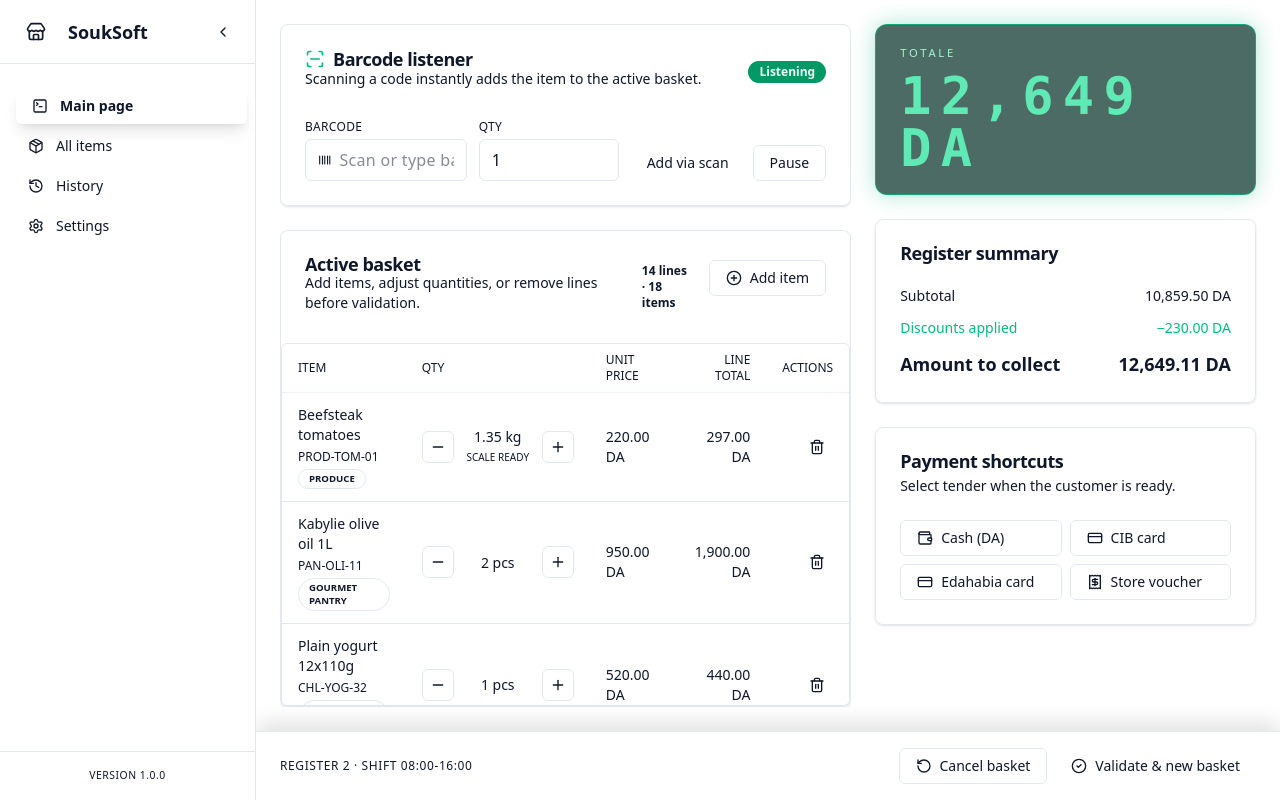
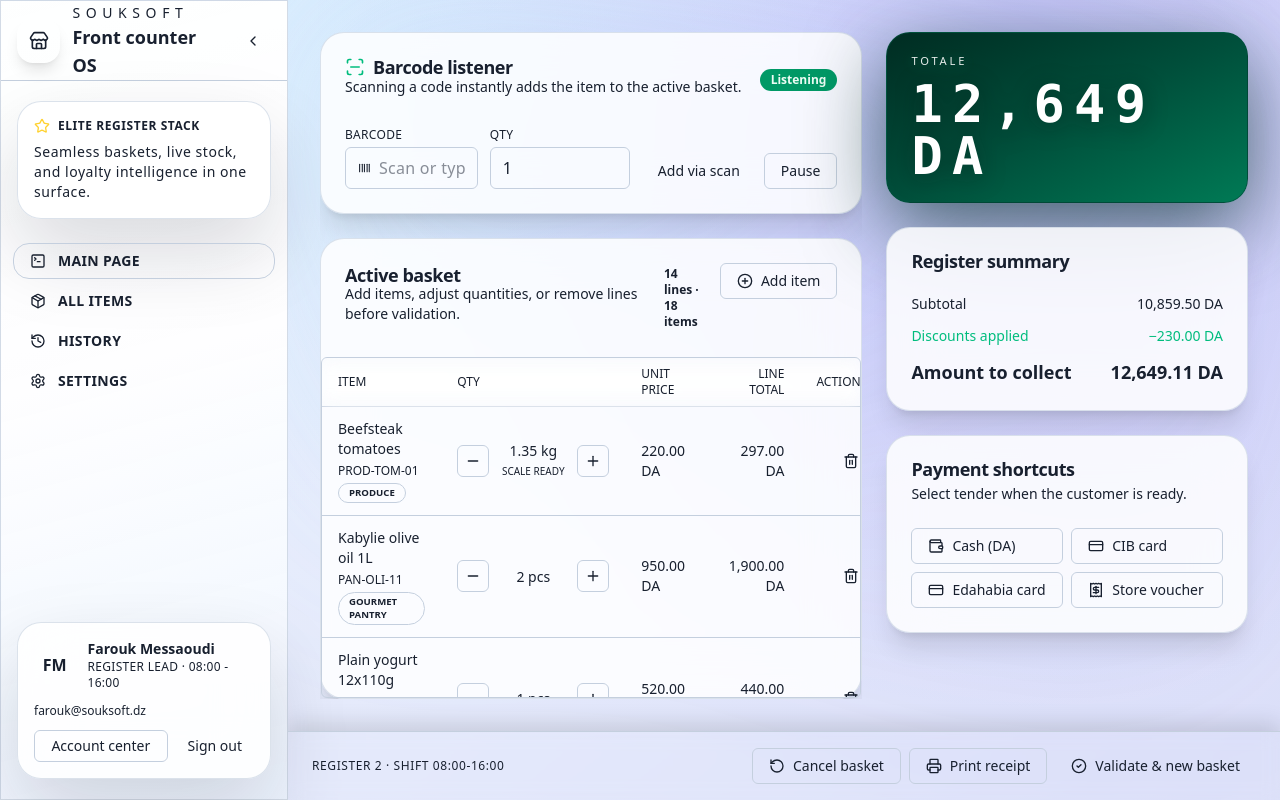
Before and after one commit to faroukchebaiki/SoukSoft, a React (Vite) app: page / in a window 1280 px wide. Built offline with nearby package versions, Linux system fonts and the light colour scheme.

Commit message:
feat: enhance UI components with glass panel effects, update navigation styles, and add user profile management

```diff
--- a/src/App.tsx
+++ b/src/App.tsx
@@ -1,4 +1,9 @@
-import { ChevronLeft, ChevronRight, Store } from "lucide-react";
+import {
+  ChevronLeft,
+  ChevronRight,
+  Star,
+  Store,
+} from "lucide-react";
 import { useState } from "react";
 
 import { Button } from "@/components/ui/button";
@@ -10,6 +15,7 @@ import {
   paymentMethods,
   purchaseHistory,
   settingsOptions,
+  activeUser,
 } from "@/data/mockData";
 import { cn } from "@/lib/utils";
 import type { Section } from "@/types";
@@ -47,19 +53,26 @@ export default function App() {
     <div className="flex h-screen min-w-[1100px] overflow-hidden bg-background text-foreground">
       <aside
         className={cn(
-          "sticky top-0 flex h-screen shrink-0 flex-col border-r bg-card/30 transition-[width] duration-300",
-          navCollapsed ? "w-24" : "w-64",
+          "sidebar-shell sticky top-0 flex h-screen shrink-0 flex-col transition-[width] duration-300",
+          navCollapsed ? "w-24" : "w-72",
         )}
       >
-        <div className="flex h-16 items-center gap-3 border-b px-4">
-          <div className="flex h-10 w-10 items-center justify-center rounded-xl bg-primary text-primary-foreground">
+        <div className="flex h-20 items-center gap-3 border-b border-border/60 px-4">
+          <div className="flex h-11 w-11 items-center justify-center rounded-2xl bg-primary/15 text-primary shadow-lg">
             <Store className="h-5 w-5" />
           </div>
-          {!navCollapsed && <h1 className="text-lg font-semibold">SoukSoft</h1>}
+          {!navCollapsed && (
+            <div>
+              <p className="text-sm uppercase tracking-[0.4em] text-muted-foreground">
+                SoukSoft
+              </p>
+              <h1 className="text-lg font-semibold text-foreground">Front counter OS</h1>
+            </div>
+          )}
           <Button
             variant="ghost"
             size="icon"
-            className="ml-auto h-8 w-8 shrink-0"
+            className="ml-auto h-9 w-9 shrink-0 text-muted-foreground hover:bg-muted/40"
             aria-label={navCollapsed ? "Expand navigation" : "Collapse navigation"}
             onClick={() => setNavCollapsed((prev) => !prev)}
           >
@@ -71,6 +84,18 @@ export default function App() {
           </Button>
         </div>
 
+        {!navCollapsed && (
+          <div className="mx-4 mt-5 glass-panel p-4 text-[0.7rem] uppercase tracking-wider text-muted-foreground">
+            <div className="flex items-center gap-2 text-xs font-semibold">
+              <Star className="h-4 w-4 text-amber-300" />
+              Elite register stack
+            </div>
+            <p className="mt-2 text-sm normal-case text-foreground/80">
+              Seamless baskets, live stock, and loyalty intelligence in one surface.
+            </p>
+          </div>
+        )}
+
         <nav className="flex-1 space-y-1 overflow-y-auto px-3 py-6">
           {navigation.map(({ label, icon: Icon }) => {
             const isActive = activeSection === label;
@@ -80,18 +105,18 @@ export default function App() {
                 variant="ghost"
                 title={label}
                 className={cn(
-                  "group relative w-full rounded-md px-4 py-2 text-sm transition-all duration-200 hover:translate-x-1 focus-visible:ring-2 focus-visible:ring-primary/40",
+                  "group relative w-full rounded-2xl border border-transparent px-4 py-3 text-sm font-semibold uppercase tracking-wide text-muted-foreground transition-all duration-200 focus-visible:ring-2 focus-visible:ring-primary/40",
                   navCollapsed ? "justify-center" : "justify-start gap-3",
                   isActive
-                    ? "translate-x-1 bg-primary text-primary-foreground shadow-lg hover:bg-primary/90 hover:text-primary-foreground font-semibold"
-                    : "text-muted-foreground hover:bg-primary/10 hover:text-foreground",
+                    ? "border-primary/70 bg-primary/10 text-primary hover:bg-primary/15"
+                    : "hover:border-muted hover:bg-muted/40 hover:text-foreground",
                 )}
                 onClick={() => setActiveSection(label)}
                 aria-current={isActive ? "page" : undefined}
               >
                 <span
                   className={cn(
-                    "absolute inset-y-1 left-1 w-[3px] rounded-full bg-primary opacity-0 transition-opacity duration-200 group-hover:opacity-50",
+                    "absolute inset-y-3 left-2 w-[3px] rounded-full bg-primary opacity-0 transition-opacity duration-200 group-hover:opacity-50",
                     isActive ? "opacity-100" : undefined,
                   )}
                 />
@@ -101,8 +126,53 @@ export default function App() {
             );
           })}
         </nav>
-        <div className="border-t px-3 py-4 text-center text-[0.65rem] uppercase tracking-wider text-muted-foreground">
-          {navCollapsed ? "v1.0.0" : "Version 1.0.0"}
+        <div className="px-4 pb-5">
+          <div
+            className={cn(
+              "glass-panel p-4 text-sm text-muted-foreground transition-all",
+              navCollapsed ? "items-center justify-center p-2 text-center" : "space-y-3",
+            )}
+          >
+            <div className="flex items-center gap-3">
+              <div className="flex h-11 w-11 items-center justify-center rounded-full bg-primary/15 text-base font-semibold text-primary">
+                {activeUser.avatarInitials}
+              </div>
+              {!navCollapsed && (
+                <div>
+                  <p className="text-sm font-semibold text-foreground">
+                    {activeUser.name}
+                  </p>
+                  <p className="text-xs uppercase tracking-wide text-muted-foreground">
+                    {activeUser.role} · {activeUser.shift}
+                  </p>
+                </div>
+              )}
+            </div>
+            {!navCollapsed && (
+              <>
+                <p className="text-xs leading-tight text-muted-foreground">
+                  {activeUser.email}
+                </p>
+                <div className="flex flex-wrap gap-2">
+                  <Button
+                    variant="secondary"
+                    size="sm"
+                    className="flex-1 border border-primary/30 bg-primary/10 text-primary hover:bg-primary/15"
+                    onClick={() => setActiveSection("Settings")}
+                  >
+                    Account center
+                  </Button>
+                  <Button
+                    variant="ghost"
+                    size="sm"
+                    className="text-muted-foreground hover:bg-muted/40 hover:text-foreground"
+                  >
+                    Sign out
+                  </Button>
+                </div>
+              </>
+            )}
+          </div>
         </div>
       </aside>
 
--- a/src/components/CheckoutSummaryPanel.tsx
+++ b/src/components/CheckoutSummaryPanel.tsx
@@ -13,12 +13,12 @@ export function CheckoutSummaryPanel({
 }: CheckoutSummaryPanelProps) {
   return (
     <div className="space-y-6">
-      <div className="rounded-xl border border-emerald-500/70 bg-emerald-950/70 px-6 py-5 text-emerald-300 shadow-[0_0_22px_rgba(16,185,129,0.35)]">
+      <div className="glass-panel border border-emerald-900/70 bg-gradient-to-br from-emerald-950 via-emerald-900 to-emerald-700 px-6 py-5 text-white shadow-[0_25px_80px_rgba(2,44,34,0.65)] dark:border-emerald-500/50 dark:from-emerald-500/25 dark:via-transparent dark:to-emerald-500/8 dark:text-emerald-100">
         <div className="flex flex-col gap-2">
-          <span className="text-[0.7rem] font-medium uppercase tracking-[0.25em] text-emerald-200">
+          <span className="text-[0.7rem] font-medium uppercase tracking-[0.25em] text-white/90 drop-shadow-[0_2px_6px_rgba(16,185,129,0.45)] dark:text-emerald-200">
             Totale
           </span>
-          <span className="font-mono text-5xl font-bold tracking-[0.18em] leading-none sm:text-[3.25rem]">
+          <span className="font-mono text-5xl font-bold tracking-[0.18em] leading-none text-white drop-shadow-[0_4px_12px_rgba(9,9,9,0.35)] dark:text-emerald-100 sm:text-[3.25rem]">
             {totalDisplayValue}
           </span>
         </div>
--- a/src/components/ui/card.tsx
+++ b/src/components/ui/card.tsx
@@ -8,7 +8,7 @@ const Card = forwardRef<HTMLDivElement, HTMLAttributes<HTMLDivElement>>(
   <div
     ref={ref}
     className={cn(
-      "rounded-lg border bg-card text-card-foreground shadow-sm",
+      "glass-panel text-card-foreground shadow-xl",
       className,
     )}
     {...props}
--- a/src/data/mockData.ts
+++ b/src/data/mockData.ts
@@ -9,9 +9,10 @@ import {
 } from "lucide-react";
 
 import type {
+  AccountProfile,
   CartItem,
+  CatalogProduct,
   NavigationItem,
-  CatalogProduct,
   PaymentMethod,
   PurchaseHistoryEntry,
   Section,
@@ -398,3 +399,12 @@ export const settingsOptions: SettingOption[] = [
 ];
 
 export const DEFAULT_SECTION: Section = "Main page";
+
+export const activeUser: AccountProfile = {
+  id: "USR-204",
+  name: "Farouk Messaoudi",
+  role: "Register lead",
+  email: "farouk@souksoft.dz",
+  avatarInitials: "FM",
+  shift: "08:00 - 16:00",
+};
--- a/src/pages/AllItems.tsx
+++ b/src/pages/AllItems.tsx
@@ -36,7 +36,7 @@ export function AllItems({ products }: AllItemsProps) {
   ).length;
 
   return (
-    <main className="flex-1 overflow-y-auto px-6 py-6">
+    <main className="page-shell flex-1 overflow-y-auto px-8 py-8">
       <div className="mb-6 flex flex-col gap-4 lg:flex-row lg:items-center lg:justify-between">
         <div>
           <h1 className="text-2xl font-semibold tracking-tight">All items</h1>
--- a/src/pages/MainPage.tsx
+++ b/src/pages/MainPage.tsx
@@ -4,6 +4,7 @@ import {
   Minus,
   Plus,
   PlusCircle,
+  Printer,
   RotateCcw,
   ScanLine,
   Trash2,
@@ -199,9 +200,14 @@ export function MainPage({
     setBasketVersion((version) => version + 1);
   }, [appendActivity]);
 
+  const handlePrintReceipt = useCallback(() => {
+    appendActivity("Receipt printed");
+    window.print();
+  }, [appendActivity]);
+
   return (
-    <div className="flex h-full flex-col">
-      <main className="grid flex-1 gap-6 overflow-hidden px-6 py-6 lg:grid-cols-[3fr_2fr]">
+    <div className="page-shell flex h-full flex-col">
+      <main className="grid flex-1 gap-6 overflow-hidden px-8 py-8 lg:grid-cols-[3fr_2fr]">
         <section className="flex min-h-0 flex-col gap-6 overflow-hidden">
           <Card>
             <CardHeader className="flex flex-col gap-2 sm:flex-row sm:items-center sm:justify-between">
@@ -475,6 +481,10 @@ export function MainPage({
               <RotateCcw className="h-4 w-4" />
               Cancel basket
             </Button>
+            <Button variant="outline" className="gap-2" onClick={handlePrintReceipt}>
+              <Printer className="h-4 w-4" />
+              Print receipt
+            </Button>
             <Button className="gap-2" onClick={handleFinishBasket}>
               <CheckCircle2 className="h-4 w-4" />
               Validate & new basket
--- a/src/pages/PurchaseHistory.tsx
+++ b/src/pages/PurchaseHistory.tsx
@@ -13,7 +13,7 @@ export function PurchaseHistory({ entries }: PurchaseHistoryProps) {
   const totalCollected = entries.reduce((sum, entry) => sum + entry.total, 0);
 
   return (
-    <main className="flex-1 overflow-y-auto px-6 py-6">
+    <main className="page-shell flex-1 overflow-y-auto px-8 py-8">
       <header className="mb-6 flex flex-col gap-3 md:flex-row md:items-center md:justify-between">
         <div>
           <h1 className="text-2xl font-semibold tracking-tight">History</h1>
--- a/src/pages/Settings.tsx
+++ b/src/pages/Settings.tsx
@@ -24,7 +24,7 @@ const profile = {
 
 export function Settings({ options }: SettingsProps) {
   return (
-    <main className="flex-1 overflow-y-auto px-6 py-6">
+    <main className="page-shell flex-1 overflow-y-auto px-8 py-8">
       <div className="grid gap-6 lg:grid-cols-[2fr_1fr]">
         <Card>
           <CardHeader>
--- a/src/styles.css
+++ b/src/styles.css
@@ -7,9 +7,14 @@
 
   body {
     background-color: hsl(var(--background));
+    background-image:
+      radial-gradient(circle at 20% -10%, hsl(var(--shell-glow) / 0.35), transparent 45%),
+      radial-gradient(circle at 80% 0%, hsl(var(--primary) / 0.18), transparent 55%),
+      linear-gradient(140deg, hsl(var(--shell-gradient-1) / 0.4), hsl(var(--shell-gradient-2)));
     color: hsl(var(--foreground));
     -webkit-font-smoothing: antialiased;
     -moz-osx-font-smoothing: grayscale;
+    transition: background 250ms ease, color 250ms ease;
   }
 
   * {
@@ -38,57 +43,122 @@
   }
 
   :root {
-    --background: 0 0% 100%;
-    --foreground: 222.2 47.4% 11.2%;
-    --muted: 210 40% 96.1%;
-    --muted-foreground: 215.4 16.3% 46.9%;
+    --background: 216 100% 97%;
+    --foreground: 220 32% 14%;
+    --muted: 215 30% 92%;
+    --muted-foreground: 223 12% 36%;
     --popover: 0 0% 100%;
-    --popover-foreground: 222.2 47.4% 11.2%;
+    --popover-foreground: 220 32% 14%;
     --card: 0 0% 100%;
-    --card-foreground: 222.2 47.4% 11.2%;
-    --border: 214.3 31.8% 91.4%;
-    --input: 214.3 31.8% 91.4%;
-    --primary: 222.2 47.4% 11.2%;
-    --primary-foreground: 210 40% 98%;
-    --secondary: 210 40% 96.1%;
-    --secondary-foreground: 222.2 47.4% 11.2%;
-    --accent: 210 40% 96.1%;
-    --accent-foreground: 222.2 47.4% 11.2%;
-    --destructive: 0 84.2% 60.2%;
-    --destructive-foreground: 210 40% 98%;
-    --ring: 215 20.2% 65.1%;
-    --radius: 0.5rem;
-    --chart-1: 220 70% 50%;
-    --chart-2: 160 60% 45%;
-    --chart-3: 30 80% 55%;
-    --chart-4: 280 65% 60%;
-    --chart-5: 340 75% 55%;
+    --card-foreground: 220 32% 14%;
+    --border: 215 28% 82%;
+    --input: 215 28% 82%;
+    --primary: 246 85% 62%;
+    --primary-foreground: 0 0% 100%;
+    --secondary: 215 35% 94%;
+    --secondary-foreground: 226 32% 20%;
+    --accent: 215 35% 94%;
+    --accent-foreground: 226 32% 20%;
+    --destructive: 2 85% 58%;
+    --destructive-foreground: 0 0% 100%;
+    --ring: 245 85% 62%;
+    --radius: 0.85rem;
+    --chart-1: 246 90% 60%;
+    --chart-2: 199 89% 65%;
+    --chart-3: 45 95% 55%;
+    --chart-4: 312 85% 60%;
+    --chart-5: 160 70% 45%;
+    --shell-gradient-1: 215 84% 96%;
+    --shell-gradient-2: 232 69% 92%;
+    --shell-glow: 203 94% 85%;
+    --shadow-rgb: 15 23 42;
   }
 
   .dark {
-    --background: 224 71% 4%;
-    --foreground: 210 20% 98%;
-    --muted: 215 27.9% 16.9%;
-    --muted-foreground: 217.9 10.6% 64.9%;
-    --popover: 224 71% 4%;
-    --popover-foreground: 210 20% 98%;
-    --card: 224 71% 4%;
-    --card-foreground: 210 20% 98%;
-    --border: 215 27.9% 16.9%;
-    --input: 215 27.9% 16.9%;
-    --primary: 210 20% 98%;
-    --primary-foreground: 222.2 47.4% 11.2%;
-    --secondary: 215 27.9% 16.9%;
-    --secondary-foreground: 210 20% 98%;
-    --accent: 215 27.9% 16.9%;
-    --accent-foreground: 210 20% 98%;
-    --destructive: 0 62.8% 30.6%;
-    --destructive-foreground: 210 20% 98%;
-    --ring: 215 27.9% 16.9%;
-    --chart-1: 220 70% 50%;
-    --chart-2: 160 60% 45%;
-    --chart-3: 30 80% 55%;
-    --chart-4: 280 65% 60%;
-    --chart-5: 340 75% 55%;
+    --background: 225 60% 6%;
+    --foreground: 210 25% 95%;
+    --muted: 220 35% 14%;
+    --muted-foreground: 215 15% 70%;
+    --popover: 222 55% 8%;
+    --popover-foreground: 210 25% 95%;
+    --card: 222 50% 11%;
+    --card-foreground: 210 25% 95%;
+    --border: 220 32% 20%;
+    --input: 220 32% 20%;
+    --primary: 199 89% 71%;
+    --primary-foreground: 222 61% 5%;
+    --secondary: 222 42% 14%;
+    --secondary-foreground: 210 25% 95%;
+    --accent: 222 42% 14%;
+    --accent-foreground: 210 25% 95%;
+    --destructive: 2 68% 38%;
+    --destructive-foreground: 210 25% 95%;
+    --ring: 199 89% 71%;
+    --chart-1: 199 89% 71%;
+    --chart-2: 160 65% 56%;
+    --chart-3: 42 92% 58%;
+    --chart-4: 300 85% 68%;
+    --chart-5: 350 75% 60%;
+    --shell-gradient-1: 226 68% 18%;
+    --shell-gradient-2: 246 72% 7%;
+    --shell-glow: 189 95% 70%;
+    --shadow-rgb: 2 6 23;
+  }
+
+  .glass-panel {
+    border-radius: 1.5rem;
+    border: 1px solid hsl(var(--border) / 0.6);
+    background-color: hsl(var(--card) / 0.85);
+    box-shadow: 0 35px 80px rgb(var(--shadow-rgb) / 0.15);
+    backdrop-filter: blur(26px);
+  }
+
+  .dark .glass-panel {
+    background-color: hsl(var(--card) / 0.65);
+    border-color: hsl(var(--border) / 0.45);
+    box-shadow: 0 45px 120px rgb(var(--shadow-rgb) / 0.45);
+  }
+
+  .page-shell {
+    position: relative;
+    isolation: isolate;
+  }
+
+  .page-shell::before {
+    content: "";
+    position: absolute;
+    inset: 0;
+    background-image:
+      radial-gradient(circle at 15% 0%, hsl(var(--shell-glow) / 0.45), transparent 55%),
+      radial-gradient(circle at 80% 0%, hsl(var(--primary) / 0.25), transparent 70%);
+    opacity: 0.7;
+    filter: blur(90px);
+    z-index: -1;
+    pointer-events: none;
+  }
+
+  .sidebar-shell {
+    background-image: linear-gradient(
+      165deg,
+      hsl(var(--card) / 0.98) 0%,
+      hsl(var(--card) / 0.95) 45%,
+      hsl(var(--background) / 0.9) 100%
+    );
+    border: 1px solid hsl(var(--border) / 0.75);
+    color: hsl(var(--foreground));
+    box-shadow: 0 30px 80px rgba(var(--shadow-rgb), 0.25);
+    transition: background 200ms ease, border-color 200ms ease, color 200ms ease;
+  }
+
+  .dark .sidebar-shell {
+    background-image: linear-gradient(
+      165deg,
+      hsl(var(--card) / 0.88) 0%,
+      hsl(var(--background) / 0.82) 60%,
+      hsl(var(--background) / 0.75) 100%
+    );
+    border-color: hsl(var(--border) / 0.55);
+    box-shadow: 0 45px 120px rgba(var(--shadow-rgb), 0.55);
+    color: hsl(var(--foreground));
   }
 }
```
Also changed, not shown: src/types.ts (+9 -0 lines).
